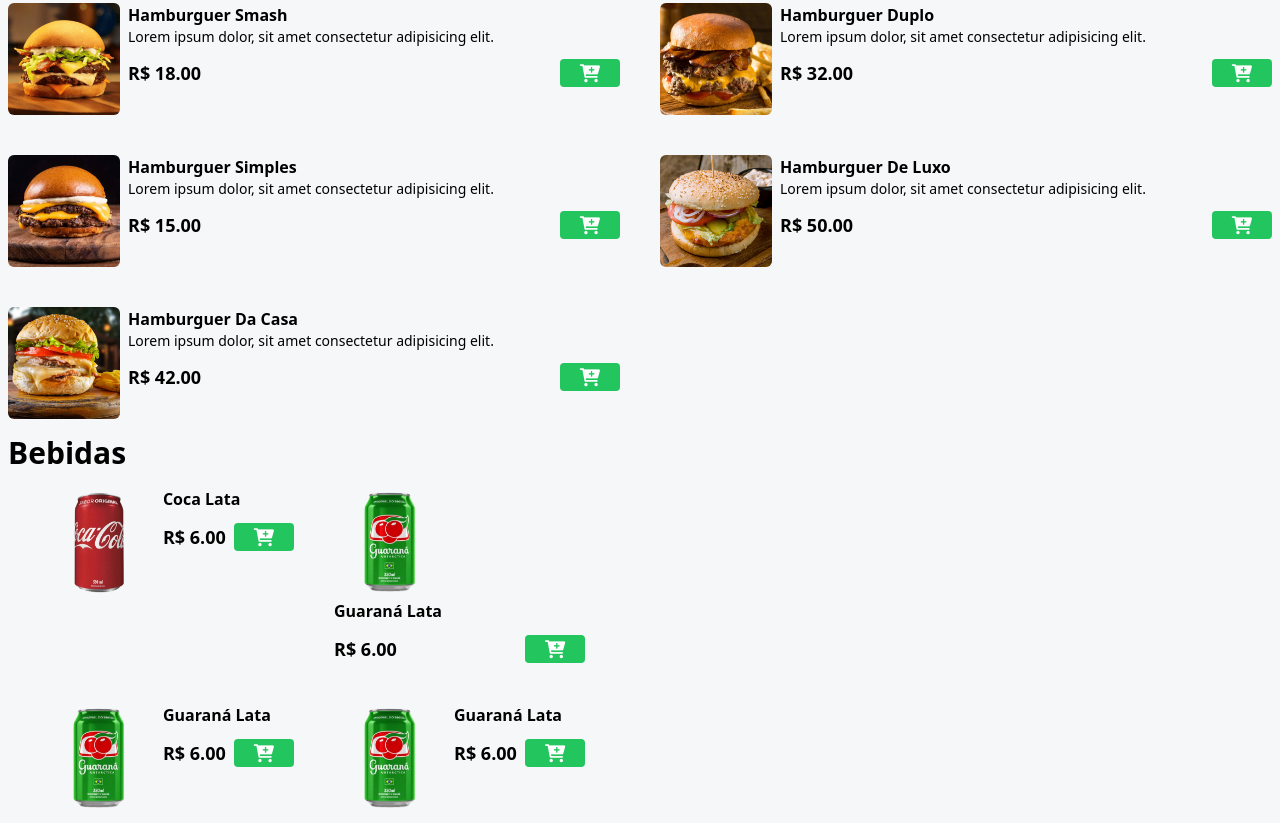
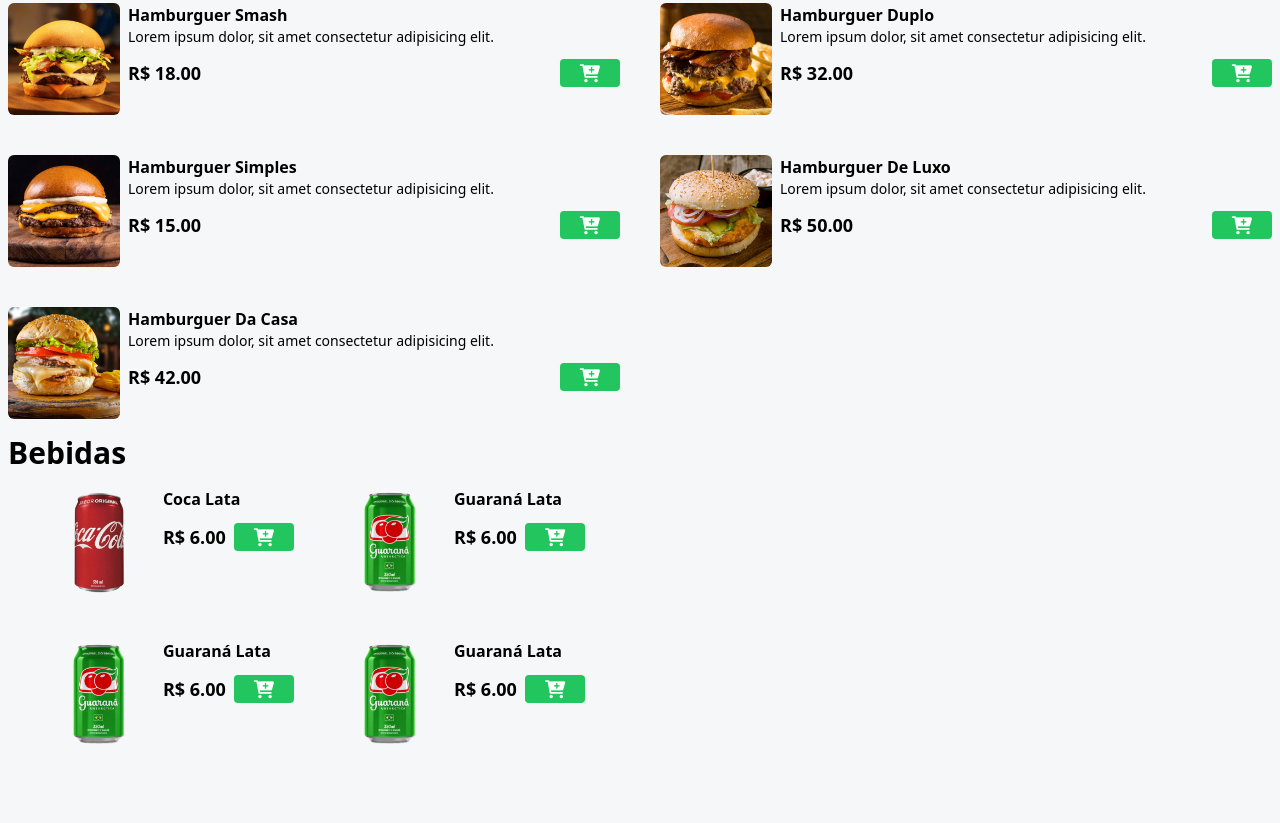
Before and after one commit to Emanuel0-tech/AJ-LANCHES-REMAKE, a website: page index.html in a window 1280 px wide. Shown: the part 565-1388 px from the top of the page. After the commit the page ends 1324 px from the top, so only its background shows below. Drawn offline with nearby package versions, Linux system fonts and the light colour scheme.

Commit message:
Update index.html

```diff
--- a/index.html
+++ b/index.html
@@ -216,7 +216,7 @@
         id="menu"
       >
         <!-- ITEM -->
-        <div class="flex gap-2 w-full">
+        <div class="flex gap-2">
           <img
             src="./assets/refri-1.png"
             alt=""
@@ -240,7 +240,7 @@
         <!-- FIM DO ITEM -->
 
         <!-- ITEM -->
-        <div class="w-full">
+        <div class="flex gap-2">
           <img
             src="./assets/refri-2.png"
             alt=""
@@ -288,7 +288,7 @@
         <!-- FIM DO ITEM -->
 
         <!-- ITEM -->
-        <div class="flex gap-2 w-full">
+        <div class="flex gap-2">
           <img
             src="./assets/refri-2.png"
             alt=""
```
